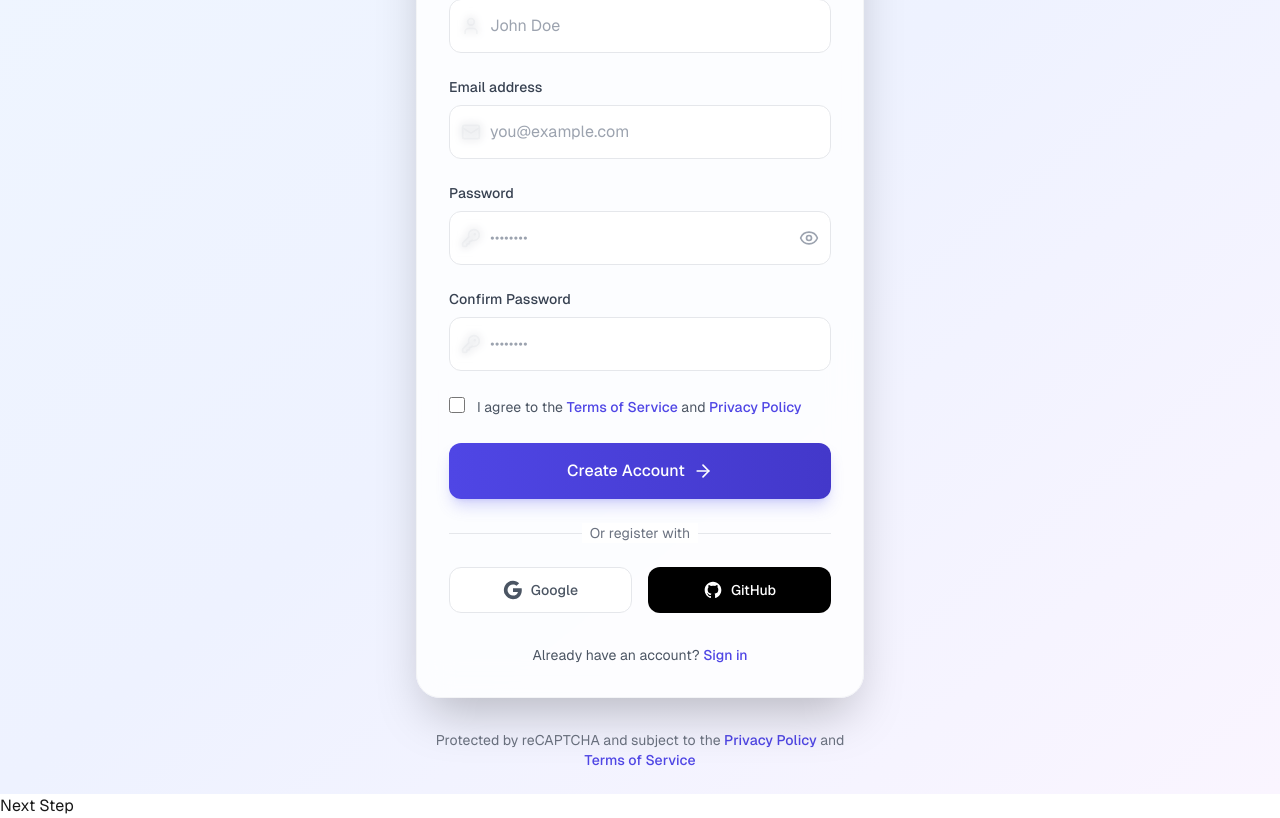
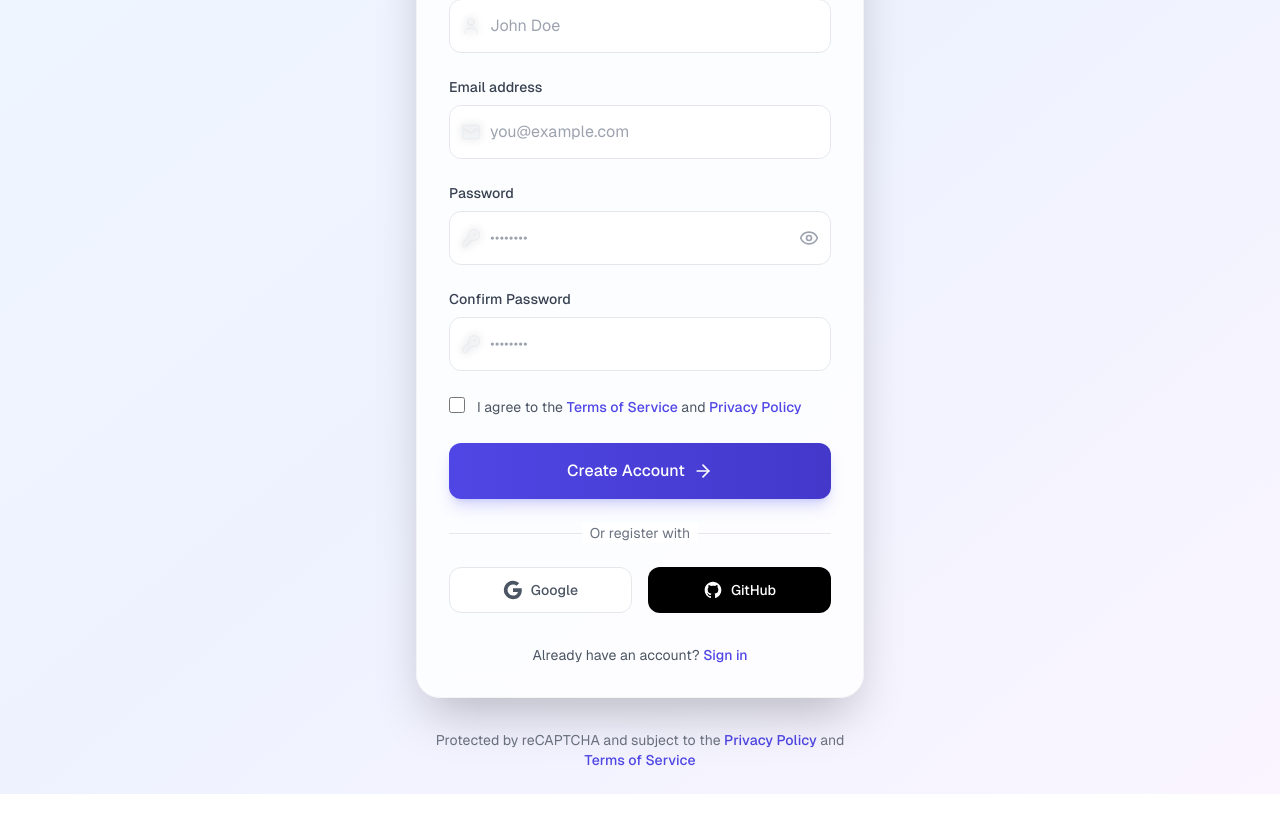
Before and after one commit to SachinMhetre678/E-commerce, a Next.js app: page /auth/register/step1 in a window 1280 px wide. Shown: the part 266-1084 px from the top of the page. After the commit the page ends 1060 px from the top, so only its background shows below. Built offline with nearby package versions, Linux system fonts and the light colour scheme.

Commit message:
Deployment changes done 11

```diff
--- a/app/auth/register/step1/page.tsx
+++ b/app/auth/register/step1/page.tsx
@@ -1,21 +1,14 @@
 // app/auth/register/step1/page.tsx
-"use client"; // Ensure this directive is at the top
+"use client";
 
 import { useRouter } from "next/navigation";
 import Register from "../../../../components/Register";
 
 const RegisterStep1Page = () => {
   const router = useRouter();
-
-  // You can use router here if needed, e.g., for navigation
-  const handleNavigation = () => {
-    router.push('/auth/register/step2'); // Example usage
-  };
-
   return (
     <div>
       <Register />
-      <button onClick={handleNavigation}>Next Step</button> {/* Example button */}
     </div>
   );
 };
```
